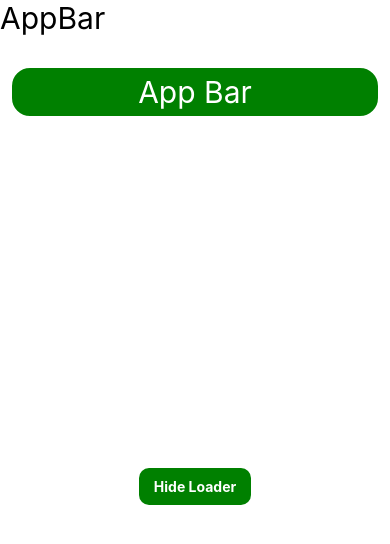
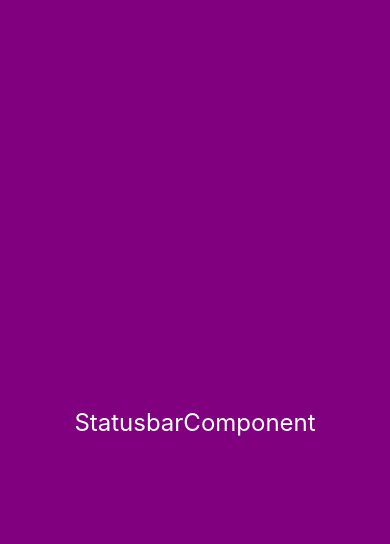
Before and after one commit to mehtabali05/React-Native-App-Project, a React Native app: screen / in a window 390 px wide. Shown: the top 544 px of the page. Built offline with nearby package versions, Linux system fonts and the light colour scheme.

Commit message:
statusBar Covered

```diff
--- a/App.jsx
+++ b/App.jsx
@@ -10,6 +10,7 @@ import Grid from './src/components/Grid'
 import Toggle from './src/components/Toggle';
 import ButtonTypes from './src/components/ButtonTypes';
 import ActivityIndicator from './src/components/ActivityIndicator';
+import StatusbarComponent from './src/components/StatusbarComponent';
 
 
 const App = () => {
@@ -34,7 +35,7 @@ const App = () => {
   const [name, setName] = useState('');
   return (
     <View style={{flex: 1}}>
-      <AppBar />
+      {/* <AppBar /> */}
       {/* <Text style={{ fontSize: 30, textAlign: 'center', padding: 25 }}>App</Text> */}
 
       {/* <View style={{flex: 1}}> */}
@@ -98,7 +99,13 @@ const App = () => {
 
 
         {/* ActivityInicatr  */}
-        <ActivityIndicator />
+        {/* <ActivityIndicator /> */}
+
+
+
+
+        {/* StatusBar */}
+        <StatusbarComponent />
     </View>
   );
 };
--- /dev/null
+++ b/src/components/StatusbarComponent.jsx
@@ -0,0 +1,32 @@
+import { View, Text, StatusBar, StyleSheet } from 'react-native'
+import React from 'react'
+
+const StatusbarComponent = () => {
+  return (
+    <View style={styles.container}>
+      <StatusBar
+        barStyle= {'auto'}
+        // hidden={false}
+        // backgroundColor={'white'}
+        // translucent={false}
+        />
+
+        <Text style={styles.text}>StatusbarComponent</Text>
+    </View>
+  )
+}
+
+const styles = StyleSheet.create({
+    container: {
+        flex: 1,
+        justifyContent: 'center',
+        alignItems: 'center',
+        backgroundColor: 'purple'
+    },
+    text: {
+        color: 'white',
+        fontSize: 24,
+    }
+});
+
+export default StatusbarComponent
```
